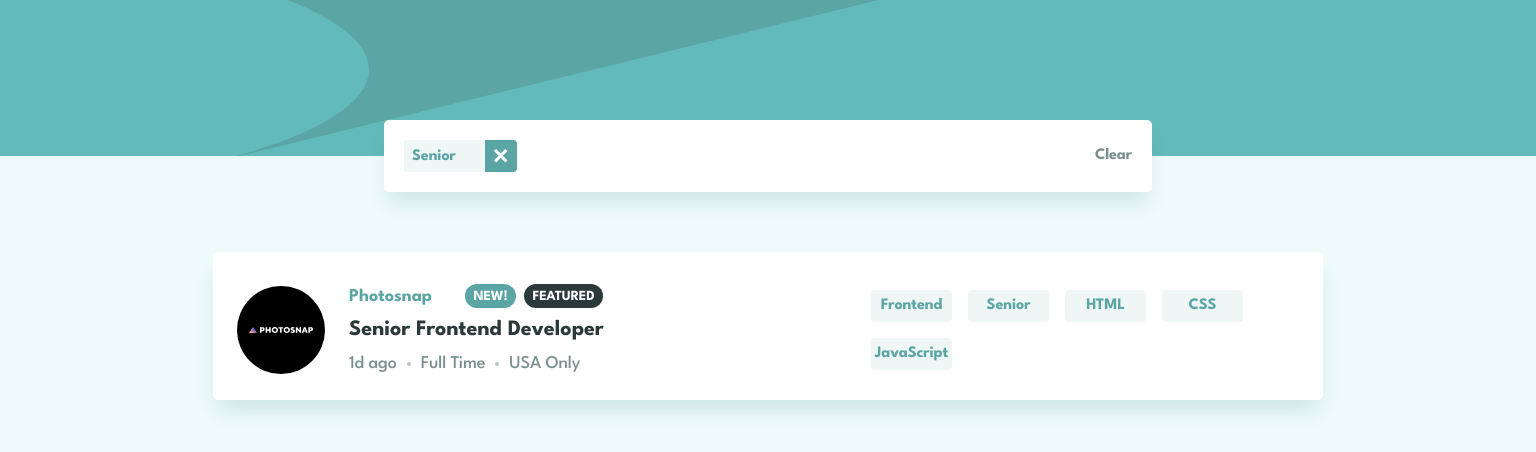
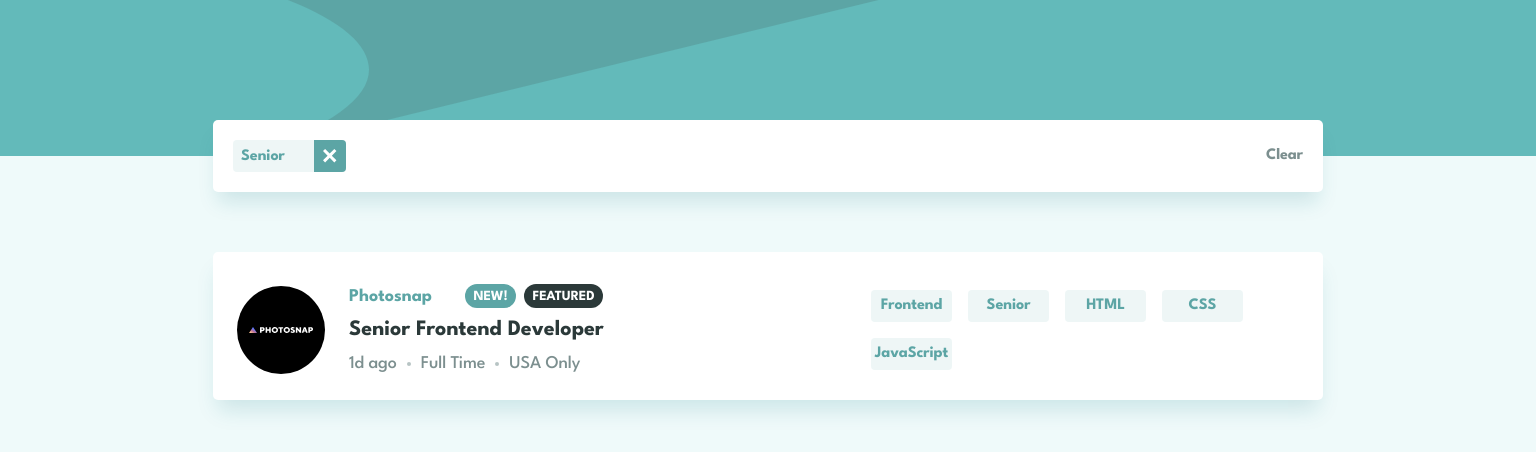
Before and after one commit to tikosaghinadze/job-listings-with-filtering, a React (Vite) app: page / in a window 1536 px wide. Both pictures are taken after a click on the button "Senior". Shown: the top 452 px of the page. Built offline with nearby package versions, Linux system fonts and the light colour scheme.

Commit message:
style: fix style on the desktop disign

```diff
--- a/src/App.css
+++ b/src/App.css
@@ -251,4 +251,7 @@ header {
   .company {
     font-size: 18px;
   }
+  .filters {
+    max-width: 1110px;
+  }
 }
```
